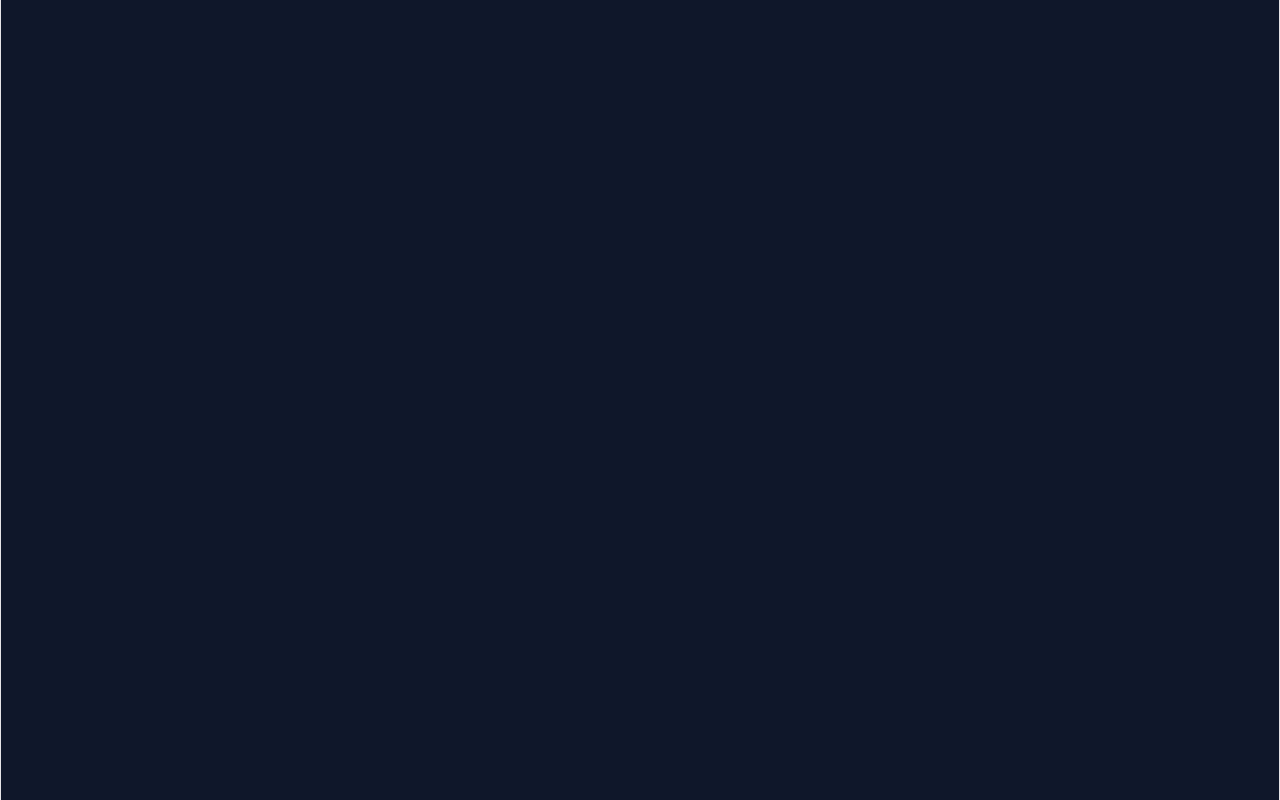
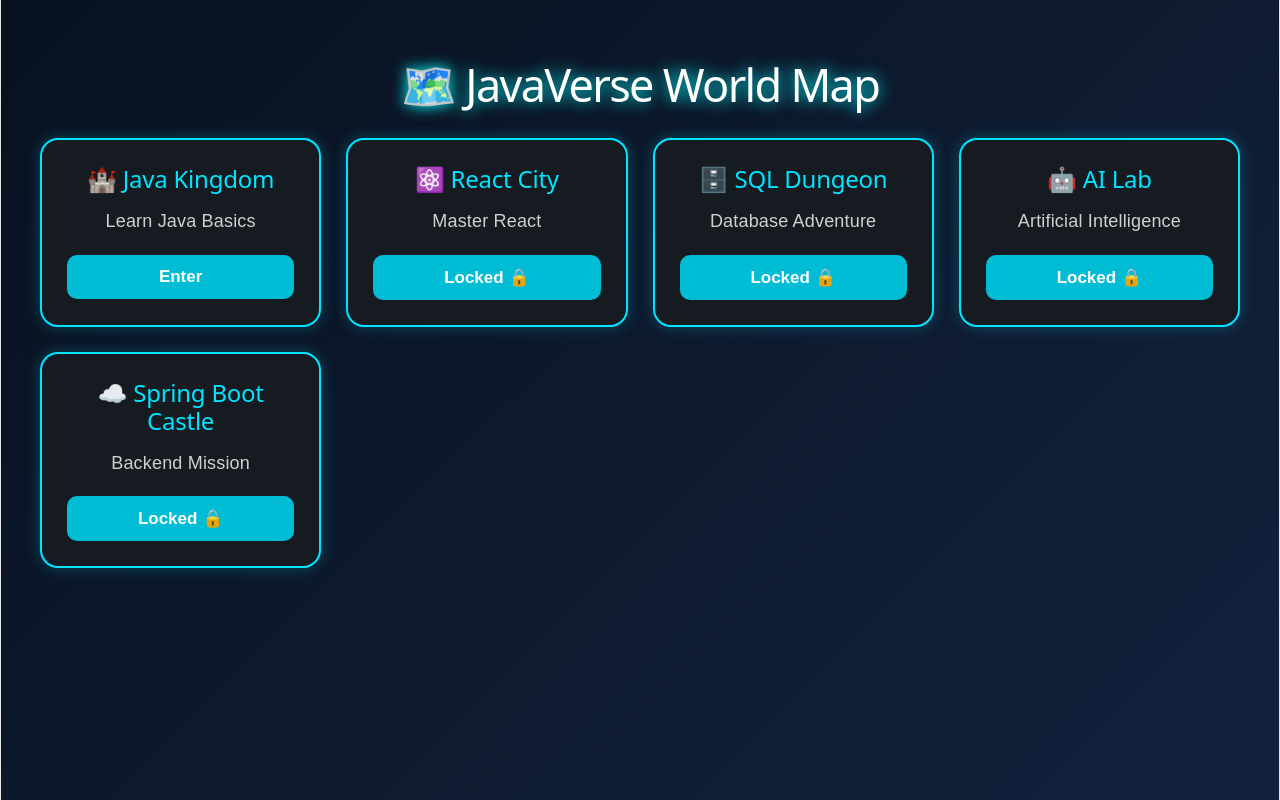
Before and after one commit to rashmirekhaghosh370-svg/JavaVerse, a React (Vite) app in the folder frontend/javaverse-frontend/: page /map in a window 1280 px wide. Before the commit this address had no page. Built offline with nearby package versions, Linux system fonts and the light colour scheme.

Commit message:
Added JavaVerse World Map

```diff
--- a/frontend/javaverse-frontend/src/App.jsx
+++ b/frontend/javaverse-frontend/src/App.jsx
@@ -2,6 +2,7 @@
 import Splash from "./pages/Splash/Splash";
 import Character from "./pages/Character/Character";
 import Lobby from "./pages/Lobby/Lobby";
+import Map from "./pages/Map/Map";
 
 function App() {
   return (
@@ -9,6 +10,8 @@
       <Route path="/" element={<Splash />} />
       <Route path="/character" element={<Character />} />
       <Route path="/lobby" element = {<Lobby/>}/>
+      <Route path="/map" element = {<Map/>}/>
+
     </Routes>
   );
 }
--- a/frontend/javaverse-frontend/src/pages/Lobby/Lobby.jsx
+++ b/frontend/javaverse-frontend/src/pages/Lobby/Lobby.jsx
@@ -1,10 +1,12 @@
 import React from "react";
 import "../../styles/Lobby.css";
+import {useNavigate} from "react-router-dom"
 
 function Lobby() {
   const selectedCharacter = JSON.parse(
     localStorage.getItem("selectedCharacter")
   );
+  const navigate = useNavigate();
 
   return (
     <div className="lobby-page">
@@ -66,7 +68,9 @@
 
       <div className="button-section">
 
-        <button className="game-btn">
+        <button className="game-btn"
+        onClick={() => navigate("/map")}
+        >
           🚀 Start Adventure
         </button>
 
--- /dev/null
+++ b/frontend/javaverse-frontend/src/pages/Map/Map.css
@@ -0,0 +1,74 @@
+body {
+  margin: 0;
+  padding: 0;
+  font-family: Arial, Helvetica, sans-serif;
+}
+
+.map-page {
+  min-height: 100vh;
+  background: linear-gradient(135deg, #08111f, #13233f);
+  padding: 40px 20px;
+  text-align: center;
+}
+
+.map-title {
+  color: white;
+  font-size: 45px;
+  margin-bottom: 40px;
+  text-shadow: 0 0 15px cyan;
+}
+
+.map-grid {
+  display: grid;
+  grid-template-columns: repeat(auto-fit, minmax(260px, 1fr));
+  gap: 25px;
+  max-width: 1200px;
+  margin: auto;
+}
+
+.map-card {
+  background: #161b22;
+  border: 2px solid #00e5ff;
+  border-radius: 18px;
+  padding: 25px;
+  color: white;
+  transition: 0.3s;
+  box-shadow: 0 0 15px rgba(0,229,255,.25);
+}
+
+.map-card:hover {
+  transform: translateY(-8px);
+  box-shadow: 0 0 25px cyan;
+}
+
+.map-card h2 {
+  margin-bottom: 15px;
+  color: #00e5ff;
+}
+
+.map-card p {
+  color: #d0d0d0;
+  margin-bottom: 20px;
+}
+
+.map-card button {
+  width: 100%;
+  padding: 12px;
+  border: none;
+  border-radius: 10px;
+  background: #00bcd4;
+  color: white;
+  font-size: 17px;
+  font-weight: bold;
+  cursor: pointer;
+}
+
+.map-card button:hover {
+  background: #0097a7;
+}
+
+@media (max-width: 768px) {
+  .map-title {
+    font-size: 35px;
+  }
+}
--- a/frontend/javaverse-frontend/src/pages/Map/Map.jsx
+++ b/frontend/javaverse-frontend/src/pages/Map/Map.jsx
@@ -0,0 +1,48 @@
+import React from "react";
+import "./Map.css";
+
+function Map() {
+  return (
+    <div className="map-page">
+
+      <h1 className="map-title">🗺️ JavaVerse World Map</h1>
+
+      <div className="map-grid">
+
+        <div className="map-card">
+          <h2>🏰 Java Kingdom</h2>
+          <p>Learn Java Basics</p>
+          <button>Enter</button>
+        </div>
+
+        <div className="map-card">
+          <h2>⚛️ React City</h2>
+          <p>Master React</p>
+          <button>Locked 🔒</button>
+        </div>
+
+        <div className="map-card">
+          <h2>🗄️ SQL Dungeon</h2>
+          <p>Database Adventure</p>
+          <button>Locked 🔒</button>
+        </div>
+
+        <div className="map-card">
+          <h2>🤖 AI Lab</h2>
+          <p>Artificial Intelligence</p>
+          <button>Locked 🔒</button>
+        </div>
+
+        <div className="map-card">
+          <h2>☁️ Spring Boot Castle</h2>
+          <p>Backend Mission</p>
+          <button>Locked 🔒</button>
+        </div>
+
+      </div>
+
+    </div>
+  );
+}
+
+export default Map;
```
